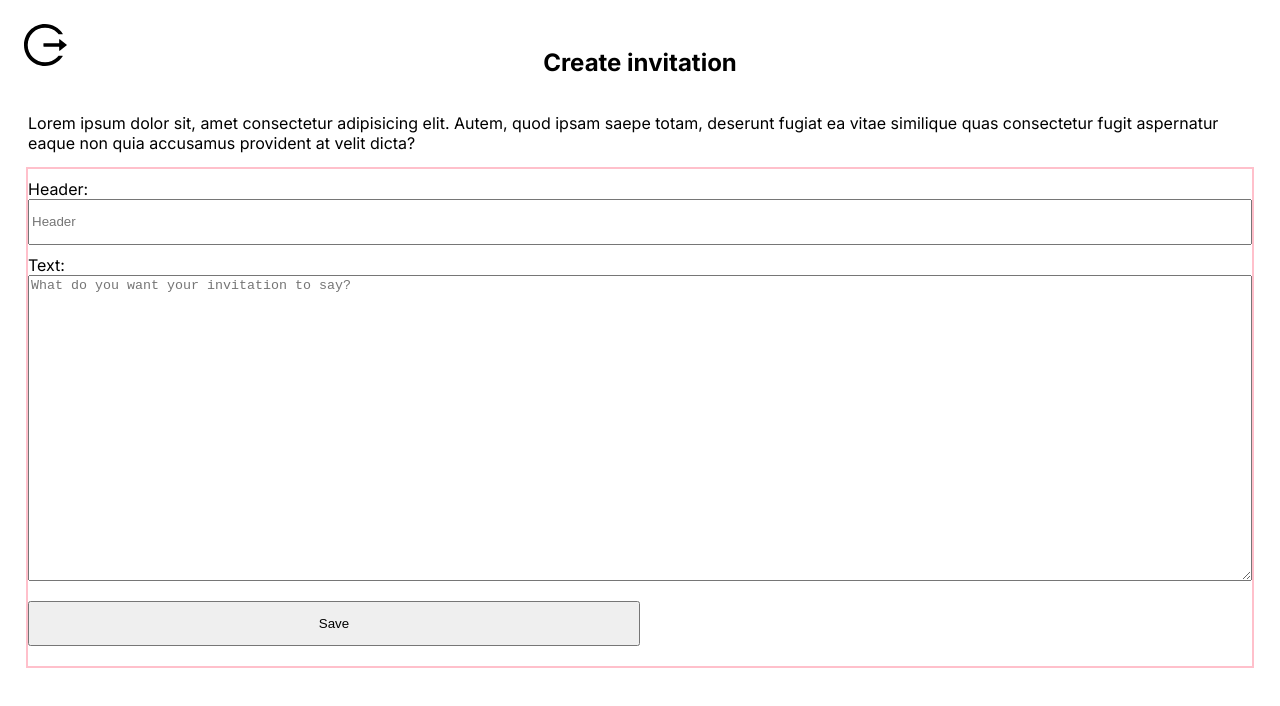
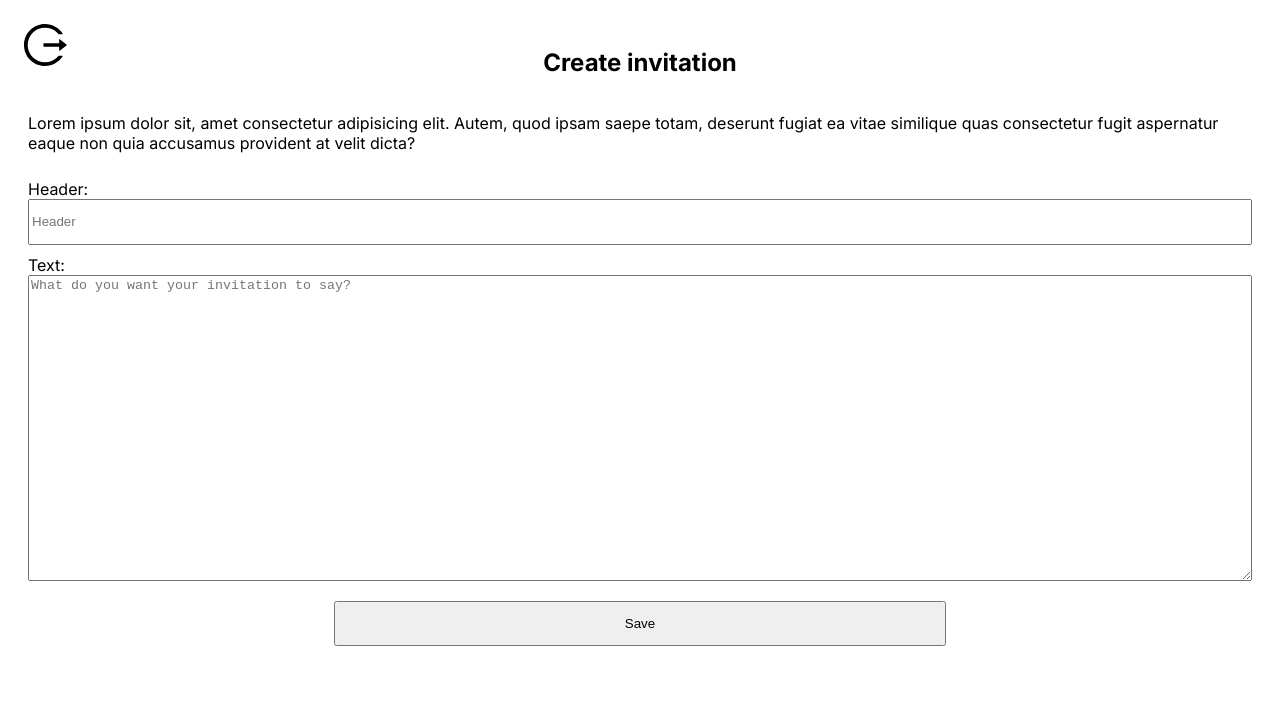
Before and after one commit to nanidam/degree-project-rendezevite, a Next.js app: page /events/create-event/1/invitations in a window 1280 px wide. Shown: the top 706 px of the page. Built offline with nearby package versions, Linux system fonts and the light colour scheme.

Commit message:
:art: fixed layout

```diff
--- a/app/events/create-event/[eventName]/invitations/style.scss
+++ b/app/events/create-event/[eventName]/invitations/style.scss
@@ -8,7 +8,6 @@
     width: 100%;
 
     .create-inv-form {
-      outline: 2px solid pink;
       display: flex;
       flex-direction: column;
 
@@ -28,6 +27,7 @@
         width: 50%;
         height: 45px;
         margin: 20px 0;
+        align-self: center;
       }
     }
   }
```
